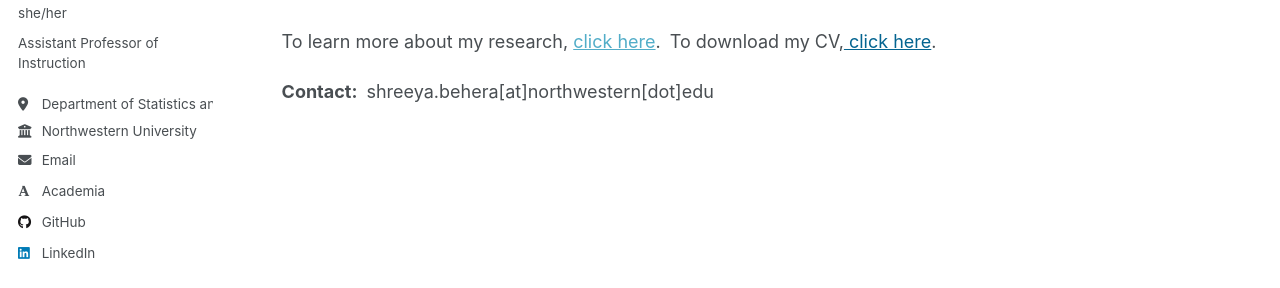
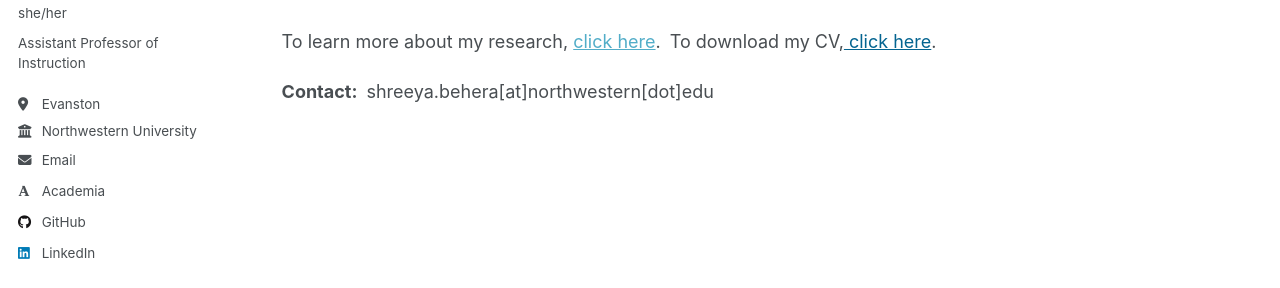
Before and after one commit to Shreeyabehera/shreeyabehera.github.io, a Jekyll site: the page built from _pages/about.md, in a window 1280 px wide. Shown: the part 272-560 px from the top of the page. Built offline with Jekyll 4.4.1, drawn with Linux system fonts in a browser that asks for light colours; some web fonts are replaced; a script that is not in the unit is left out.

Commit message:
Update _config.yml

```diff
--- a/_config.yml
+++ b/_config.yml
@@ -26,7 +26,7 @@ author:
   name             : "Shreeya Behera"
   pronouns         : "she/her"
   bio              : "Assistant Professor of Instruction"
-  location         : "Department of Statistics and Data Science"
+  location         : "Evanston"
   employer         : "Northwestern University"
   uri              : # URL
   email            : "shreeya.behera@northwestern.edu"
```
